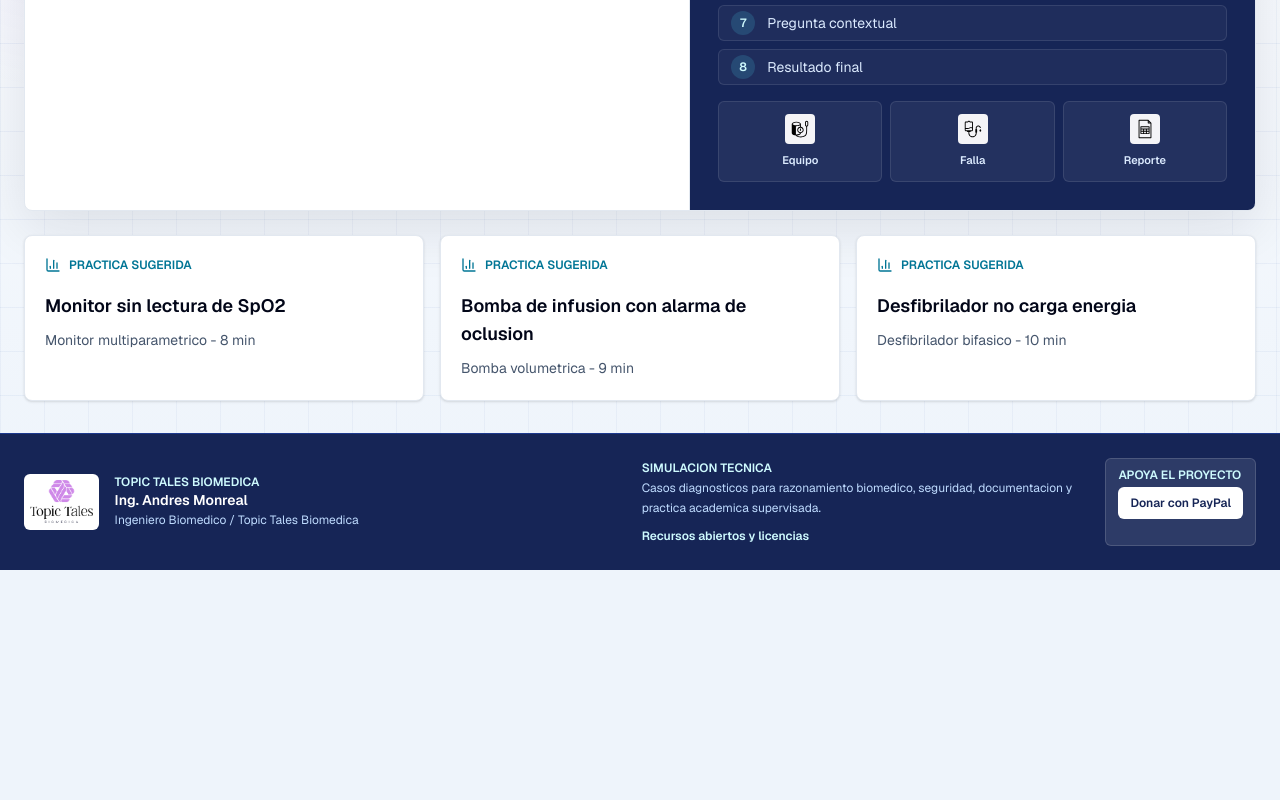
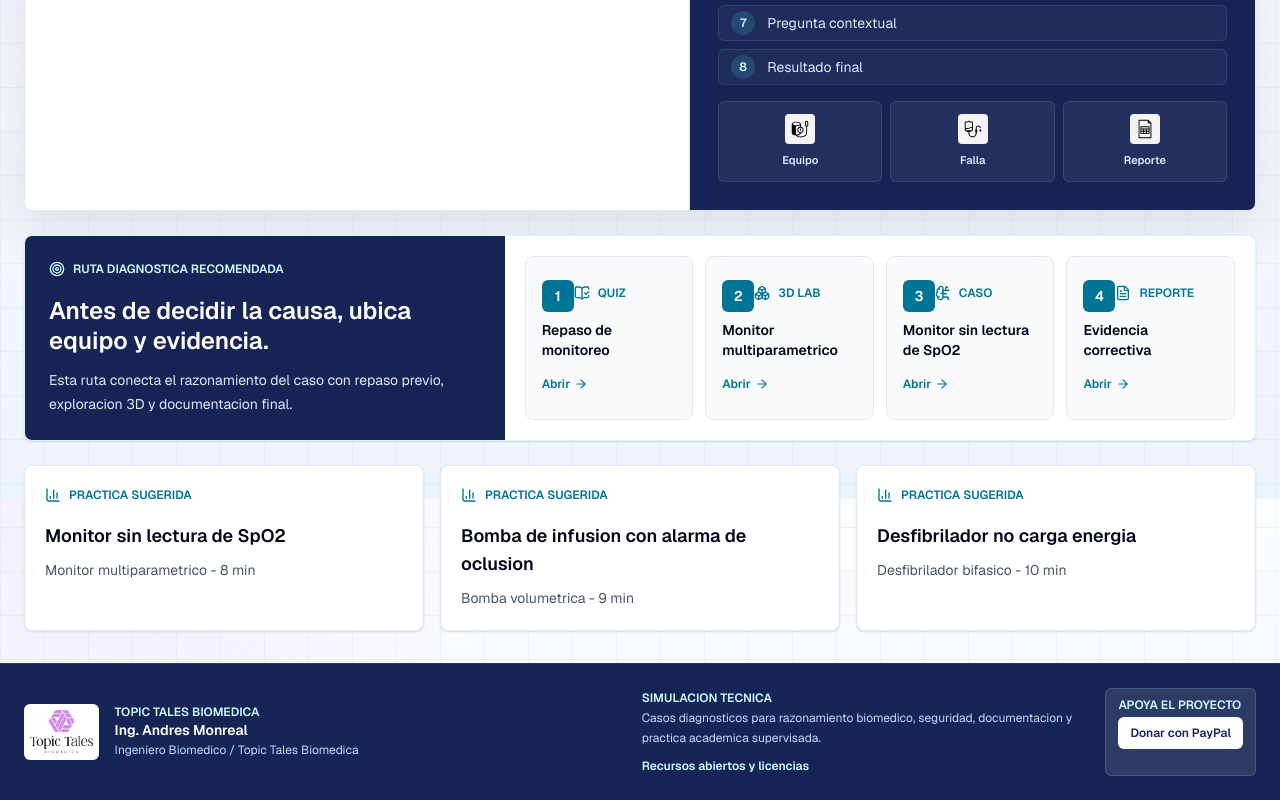
Before and after one commit to sircalch/biomed-case-simulator, a Next.js app: page / in a window 1280 px wide. Shown: the part 1101-1901 px from the top of the page. Before the commit the page ends 1671 px from the top, so only its background shows below. Built offline with nearby package versions, Linux system fonts and the light colour scheme; no server answers.

Commit message:
Add recommended diagnostic route

```diff
--- a/app/page.tsx
+++ b/app/page.tsx
@@ -1,9 +1,11 @@
 import {
   ArrowRight,
   BarChart3,
+  BookOpenCheck,
   Boxes,
   BrainCircuit,
   ClipboardList,
+  FileText,
   FlaskConical,
   ShieldCheck,
   Target,
@@ -61,6 +63,33 @@ export default async function Home({ searchParams }: HomeProps) {
     "Accion",
     "Pregunta contextual",
     "Resultado final",
+  ];
+
+  const routeCards = [
+    {
+      label: "Quiz",
+      title: "Repaso de monitoreo",
+      href: `${QUIZ_ARENA_URL}/quiz/monitoreo-signos-vitales?mode=study&difficulty=intermediate`,
+      icon: BookOpenCheck,
+    },
+    {
+      label: "3D Lab",
+      title: "Monitor multiparametrico",
+      href: `${BIOMED_3D_LAB_URL}?equipment=patient-monitor&caseCategory=monitor-sin-spo2`,
+      icon: Boxes,
+    },
+    {
+      label: "Caso",
+      title: "Monitor sin lectura de SpO2",
+      href: "/cases/monitor-sin-spo2",
+      icon: BrainCircuit,
+    },
+    {
+      label: "Reporte",
+      title: "Evidencia correctiva",
+      href: `${REPORT_BUILDER_URL}/builder/corrective?activity=case&caseId=monitor-sin-spo2&equipment=Monitor%20multiparametrico`,
+      icon: FileText,
+    },
   ];
 
   return (
@@ -229,6 +258,48 @@ export default async function Home({ searchParams }: HomeProps) {
           </div>
         </section>
 
+        <section className="mt-6 overflow-hidden rounded-lg border border-cyan-100 bg-white shadow-sm">
+          <div className="grid gap-0 lg:grid-cols-[0.78fr_1.22fr]">
+            <div className="bg-blue-950 p-5 text-white md:p-6">
+              <p className="inline-flex items-center gap-2 text-xs font-semibold uppercase tracking-wide text-cyan-100">
+                <Target className="h-4 w-4" aria-hidden="true" />
+                Ruta diagnostica recomendada
+              </p>
+              <h2 className="mt-3 text-2xl font-semibold leading-tight">
+                Antes de decidir la causa, ubica equipo y evidencia.
+              </h2>
+              <p className="mt-3 text-sm leading-6 text-blue-100">
+                Esta ruta conecta el razonamiento del caso con repaso previo,
+                exploracion 3D y documentacion final.
+              </p>
+            </div>
+            <div className="grid gap-3 p-4 md:grid-cols-2 md:p-5 xl:grid-cols-4">
+              {routeCards.map((item, index) => (
+                <a
+                  key={item.label}
+                  href={item.href}
+                  className="group rounded-lg border border-slate-200 bg-slate-50 p-4 transition hover:border-cyan-200 hover:bg-cyan-50"
+                >
+                  <span className="inline-flex h-8 w-8 items-center justify-center rounded-md bg-cyan-700 text-sm font-semibold text-white">
+                    {index + 1}
+                  </span>
+                  <p className="mt-3 inline-flex items-center gap-2 text-xs font-semibold uppercase tracking-wide text-cyan-700">
+                    <item.icon className="h-4 w-4" aria-hidden="true" />
+                    {item.label}
+                  </p>
+                  <h3 className="mt-2 text-sm font-semibold leading-5 text-slate-950">
+                    {item.title}
+                  </h3>
+                  <span className="mt-4 inline-flex items-center gap-1 text-xs font-semibold text-cyan-700">
+                    Abrir
+                    <ArrowRight className="h-3.5 w-3.5 transition group-hover:translate-x-0.5" aria-hidden="true" />
+                  </span>
+                </a>
+              ))}
+            </div>
+          </div>
+        </section>
+
         <section className="mt-6 grid gap-4 md:grid-cols-3">
           {scenarios.slice(0, 3).map((scenario) => (
             <Link
```
Also changed, not shown: 1 other file (tests, documents, lock files or other folders).
